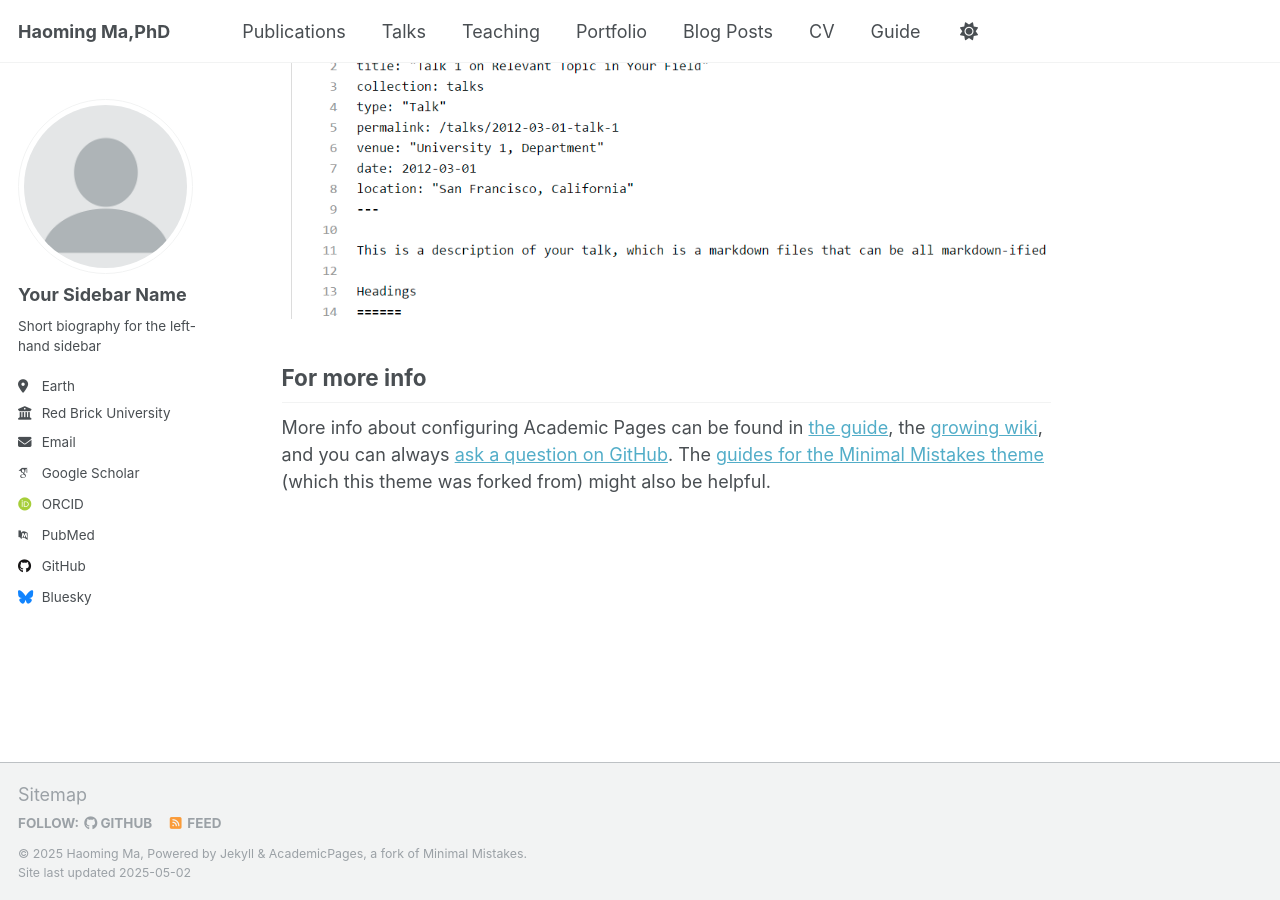
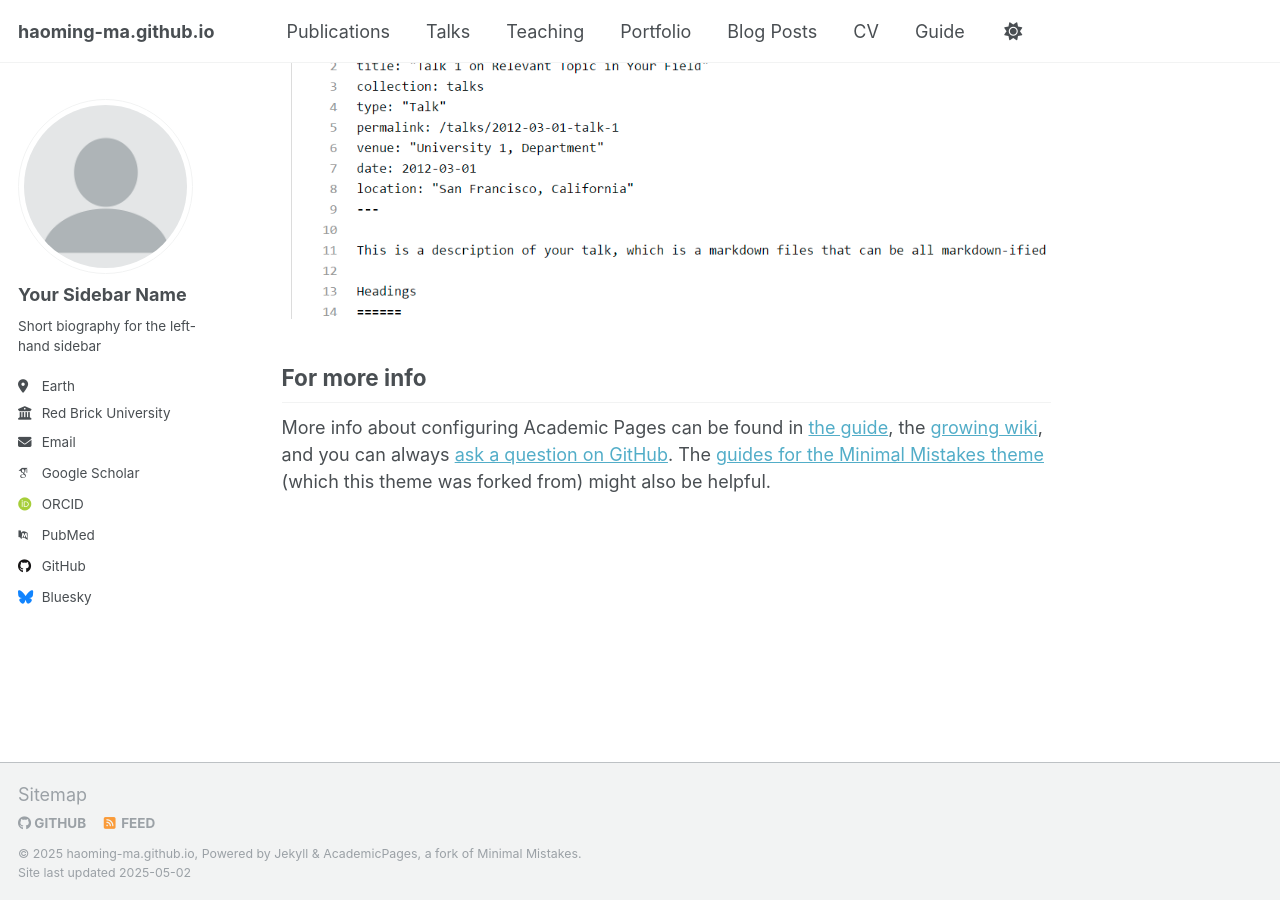
Before and after one commit to haoming-ma/haoming-ma.github.io, a Jekyll site: the page built from _pages/about.md, in a window 1280 px wide and 900 px high, scrolled down 2636 px. Built offline with Jekyll 4.4.1, drawn with Linux system fonts in a browser that asks for light colours; some web fonts are replaced; part of the change alters nothing that is shown.

Commit message:
Update _config.yml

```diff
--- a/_config.yml
+++ b/_config.yml
@@ -5,17 +5,6 @@
 # For technical reasons, this file is *NOT* reloaded automatically when you use
 # `jekyll serve -l -H localhost`. If you change this file, please restart the
 # server process.
-
-# Basic Site Settings
-locale                   : "en-US"
-site_theme               : "default"
-title                    : "Haoming Ma,PhD"
-title_separator          : "-"
-name                     : &name "Haoming Ma"
-description              : &description "Research Scientist @ School of Energy Resources \n Univsersity of Wyoming"
-url                      : https://academicpages.github.io # the base hostname & protocol for your site e.g. "https://[your GitHub username].github.io" or if you already have some other page hosted on Github then use "https://[your GitHub username].github.io/[Your Repo Name]"
-baseurl                  : "" # the subpath of your site, e.g. "/blog"
-repository               : "academicpages/academicpages.github.io"
 
 # Site Author - The following control what appear as part of the author content on the side bar.
 #               If a field is blank the icon and link will not appear, otherwise it will be shown.
```
